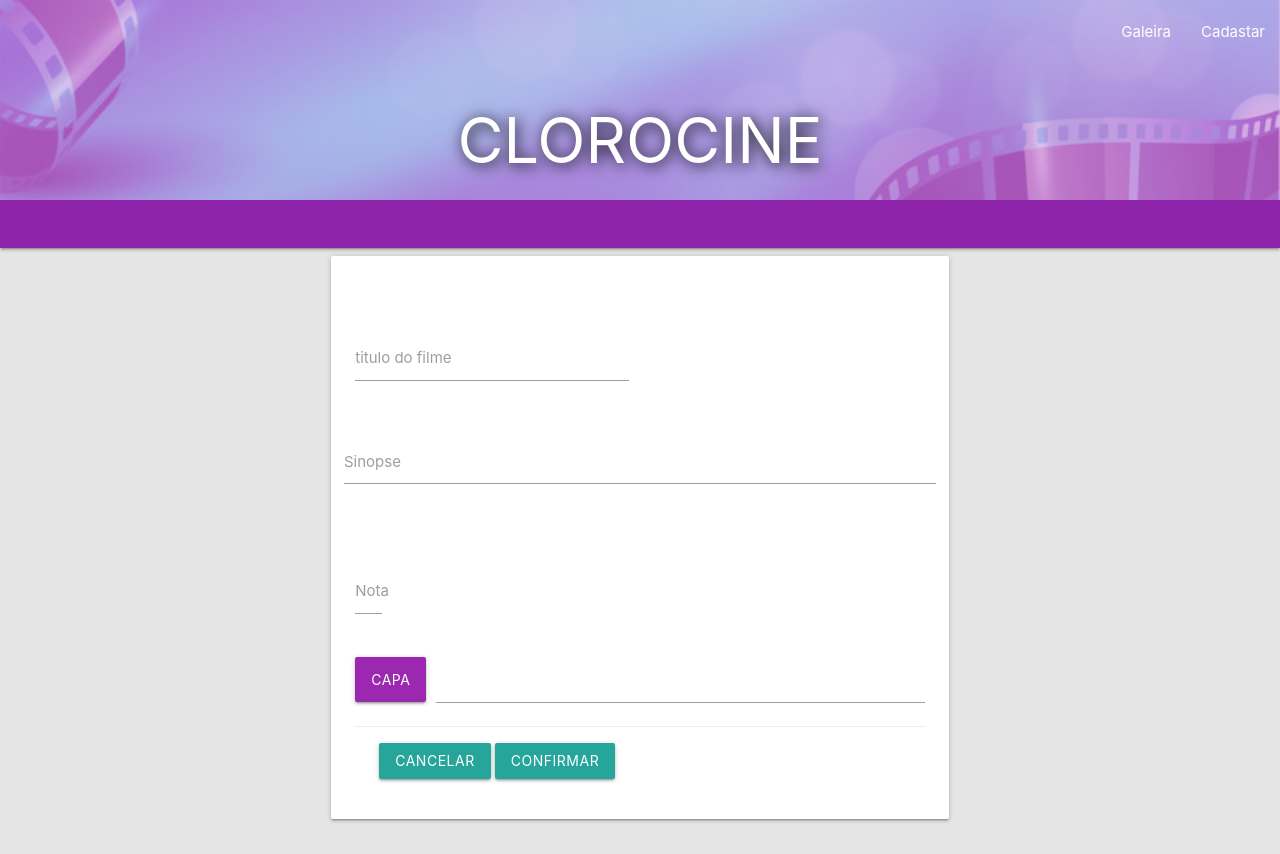
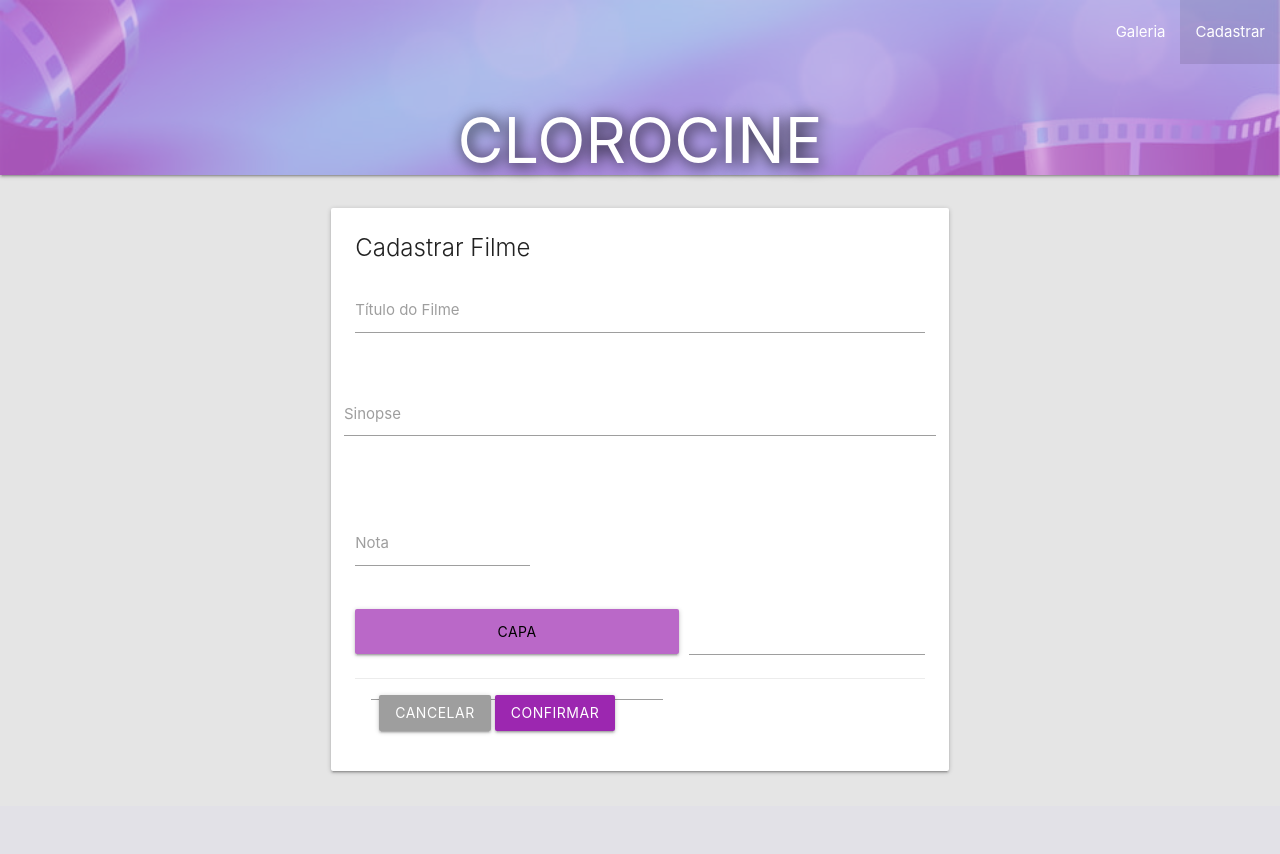
Before and after one commit to Sogeking21/App-clorocine, a PHP site: page /novo in a window 1280 px wide. After the commit the page ends 774 px from the top, so only its background shows below. Run offline with PHP 8.4, Linux system fonts and the light colour scheme.

Commit message:
Correção

```diff
--- a/controller/filmesController.php
+++ b/controller/filmesController.php
@@ -32,7 +32,6 @@
 
         header("Location: /");
     }
-
     private function savePoster($file)
     {
         $posterDir = "img/posters/";
--- a/index.php
+++ b/index.php
@@ -18,6 +18,10 @@
     };
     exit();
 }
+if ($rota === "/nota") {
+    require "view/nota.php";
+    exit();
+}
 
 if (substr($rota, 0, strlen("/favoritar")) === "/favoritar") {
     $controller = new FilmesController();
--- a/style.css
+++ b/style.css
@@ -2,7 +2,7 @@
     background-color: #e5e5e5;
 }
 .nav-extended{
-    background-image: url("img/capa.jpg");
+    background-image: url("image/capa.jpg");
     background-size: cover;
     background-blend-mode: soft-light;
 }
@@ -10,8 +10,22 @@
     text-shadow: 2px 2px 15px #000000;
 }
 
+.filme{
+    height:1000px;
+}
+
 .titulo{
+    font-size: 3em;
+    font-weight: bold;
     padding-bottom: 1em;
+}
+
+.texto{
+    max-width: 900px;
+    height: 300px;
+}
+.btn-delete:hover,.btn-fav:hover{
+    box-shadow: 0 0 1em black;
 }
 
 .fadeOut{
--- a/view/cabecalho.php
+++ b/view/cabecalho.php
@@ -8,9 +8,11 @@
 
   <!-- Compiled and minified JavaScript -->
   <script src="https://cdnjs.cloudflare.com/ajax/libs/materialize/1.0.0/js/materialize.min.js"></script>
+  <script src="https://code.jquery.com/jquery-3.6.0.min.js" integrity="sha256-/xUj+3OJU5yExlq6GSYGSHk7tPXikynS7ogEvDej/m4=" crossorigin="anonymous"></script>
   <meta name="viewport" content="width=device-width, initial-scale=1.0">
   <link href="https://fonts.googleapis.com/icon?family=Material+Icons" rel="stylesheet">
-<link rel="stylesheet" href="style.css">
+  <link rel="stylesheet" href="style.css">
+
 
   <title>clorocine</title>
 </head>
--- a/view/cadastrar.php
+++ b/view/cadastrar.php
@@ -1,43 +1,36 @@
 <?php include "cabecalho.php" ?>
 
-<title>Cadastrar</title>
-</head>
+<body>
 
-<body>
   <nav class="nav-extended purple lighten-3">
     <div class="nav-wrapper">
-
-      <ul id="nav-mobile" class="right hide-on-med-and-down">
-        <li><a href="/">Galeira</a></li>
-        <li><a href="/novo">Cadastar</a></li>
+      <ul id="nav-mobile" class="right">
+        <li><a href="/">Galeria</a></li>
+        <li class="active"><a href="/novo">Cadastrar</a></li>
       </ul>
     </div>
     <div class="nav-header center">
       <h1>CLOROCINE</h1>
     </div>
-    <div class="nav-content">
-      <ul class="tabs tabs-transparent  purple darken-1">
-      </ul>
-    </div>
   </nav>
-  <!--Formulario-->
 
   <div class="row">
     <form method="POST" enctype="multipart/form-data">
-      <div class="col s6 offset-s3 ">
-        <div class="card ">
-          <div class="card-content white-text">
-            <span class="card-title">Cadastar filme</span>
+      <div class="col s6 offset-s3">
+        <div class="card">
+          <div class="card-content">
+            <span class="card-title">Cadastrar Filme</span>
+
             <!-- input titulo-->
             <div class="row">
-              <div class="input-field col s6">
-                <input name="titulo" id="titulo" type="text" class="validate" required>
-                <label for="titulo">titulo do filme</label>
+              <div class="input-field col s12">
+                <input id="titulo" type="text" class="validate" name="titulo" required>
+                <label for="titulo">Título do Filme</label>
               </div>
             </div>
+
             <!-- input sinopse-->
             <div class="row">
-
               <div class="row">
                 <div class="input-field col s12">
                   <textarea name="sinopse" id="sinopse" class="materialize-textarea"></textarea>
@@ -45,35 +38,33 @@
                 </div>
               </div>
             </div>
+
             <!-- input nota-->
             <div class="row">
-              <div class="input-field col s1">
-                <input name="nota" id="nota" type="number" step=".1" min="0" max="10" class="validate" required>
+              <div class="input-field col s4">
+                <input id="nota" name="nota" type="number" step=".1" min=0 max=10 class="validate" required>
                 <label for="nota">Nota</label>
               </div>
             </div>
-            <!--capa-->
+
+            <!-- input capa -->
             <div class="file-field input-field">
-              <div class="btn purple lighten back-text">
+              <div class="btn purple lighten-2 black-text">
                 <span>Capa</span>
-                <input type="file" name="poster_file" accept="image/*">
+                <input type="url" name="poster_file" accept="image/*">
               </div>
               <div class="file-path-wrapper">
                 <input class="file-path validate" type="text" name="poster">
               </div>
             </div>
-            <!-- botao cancelar e comfirmar-->
+
             <div class="card-action">
-              <a class="btn" href="/">Cancelar</a>
-              <button type="submit" class="waves-effect waves-light btn">Confirmar</button>
+              <a class="btn waves-effect waves-light grey" href="/">Cancelar</a>
+              <button type="submit" class="waves-effect waves-light btn purple">Confirmar</button>
             </div>
           </div>
         </div>
       </div>
     </form>
   </div>
-
 </body>
-
-</html>
-<?php
```
Also changed, not shown: view/galeria.php (+24 -8 lines), view/nota.php (added, +30 -0 lines), db/filmes.db, image/capa.jpg (renamed from img/capa.jpg), image/posters/6T0r3jBs0xbmzVnM9u7e3vUXMYk[1].jpg (added), image/posters/MostlyCloudyNight[1].svg (added), image/posters/cc[1].png (added), image/posters/joker.jpg (renamed from img/posters/joker.jpg), image/posters/rRYNGhcAZlTfIUS7iFoF4H9iDbc.jpg (renamed from img/posters/rRYNGhcAZlTfIUS7iFoF4H9iDbc.jpg), image/posters/rRYNGhcAZlTfIUS7iFoF4H9iDbc[1].jpg (renamed from img/posters/rRYNGhcAZlTfIUS7iFoF4H9iDbc[1].jpg), image/posters/sdFKFC9Td6cJvidyVE8YI8w78tM[1].jpg (renamed from img/posters/sdFKFC9Td6cJvidyVE8YI8w78tM[1].jpg), image/posters/shang-chi.jpg (added), 1 other file.
